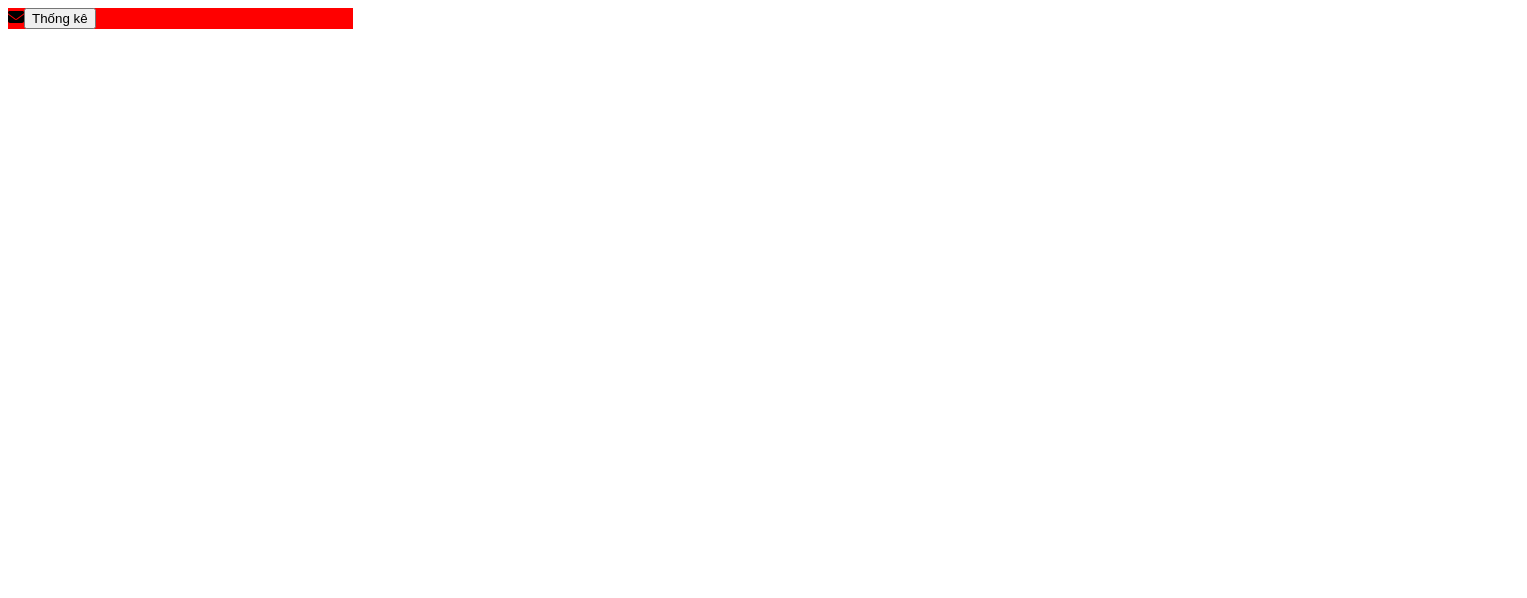
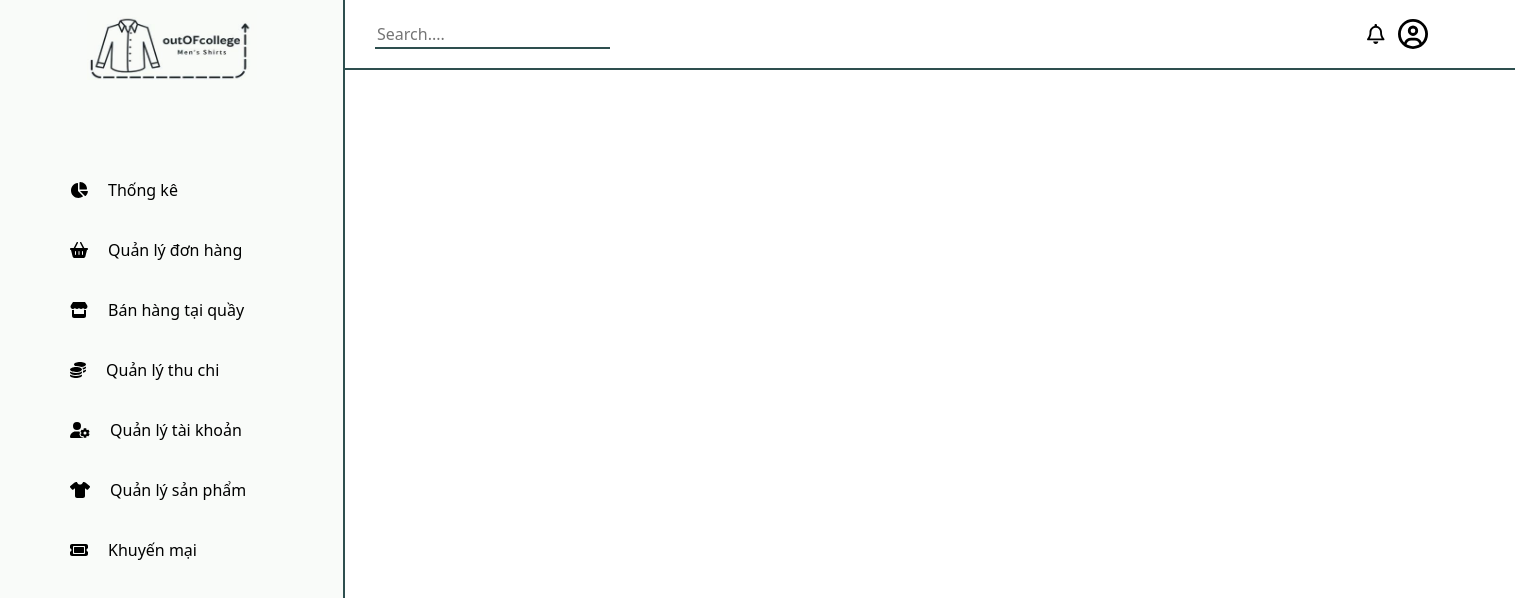
Before and after one commit to CThun02/UD-HN_1998-outOFcollege, a React (Create React App) app in the folder fe-ms/: page /controller/v1/admin in a window 1280 px wide. Shown: the top 598 px of the page, 1527 px wide, since content can reach past the window. Built offline with nearby package versions, Linux system fonts and the light colour scheme.

Commit message:
ms-create(admin-index): createa fe admin index

```diff
--- a/fe-ms/src/App.js
+++ b/fe-ms/src/App.js
@@ -1,9 +1,14 @@
+import { BrowserRouter, Routes, Route } from "react-router-dom";
 import IndexAdmin from "./components/admins/IndexAdmin";
 
 function App() {
   return (
     <div>
-      <IndexAdmin />
+      <BrowserRouter>
+        <Routes>
+          <Route path="/controller/v1/admin" element={<IndexAdmin />} />
+        </Routes>
+      </BrowserRouter>
     </div>
   );
 }
--- a/fe-ms/src/components/admins/IndexAdmin.js
+++ b/fe-ms/src/components/admins/IndexAdmin.js
@@ -1,9 +1,11 @@
 import Sidebar from "./sidebar/Sidebar";
+import Nav from "./nav/Nav";
 
 function IndexAdmin() {
   return (
-    <div>
+    <div className="index-admin">
       <Sidebar />
+      <Nav />
     </div>
   );
 }
--- a/fe-ms/src/components/admins/function-admin/FunctionButton.js
+++ b/fe-ms/src/components/admins/function-admin/FunctionButton.js
@@ -1,12 +1,15 @@
 import { FontAwesomeIcon } from "@fortawesome/react-fontawesome";
-import { faEnvelope } from "@fortawesome/free-solid-svg-icons";
+import styles from "./FunctionButton.module.css";
 
-function FunctionButton({ text }) {
+function FunctionButton({ icon, textFunction }) {
   return (
-    <div>
-      <FontAwesomeIcon icon={faEnvelope} />
-
-      <button>{text}</button>
+    <div className={styles.hover}>
+      <a href="#" className={styles.link}>
+        <p className={styles.lineHeight}>
+          <FontAwesomeIcon icon={icon} className={styles.icon} />
+          {textFunction}
+        </p>
+      </a>
     </div>
   );
 }
--- /dev/null
+++ b/fe-ms/src/components/admins/function-admin/FunctionButton.module.css
@@ -0,0 +1,55 @@
+.backgroundColor {
+  background-color: #f9fbf9;
+  background-position: -100%;
+  background-size: 200% auto;
+  transition: background-position 0.5s ease;
+}
+
+.link {
+  color: #000;
+  text-decoration: none;
+}
+
+.link:hover {
+  height: 100% !important;
+  color: #1450a3;
+}
+
+.link:active {
+  color: red;
+  background-color: red;
+  font-weight: bold;
+}
+
+.border {
+  border: 0 solid blue;
+  border-radius: 0 8px 8px 0;
+}
+
+.hover:hover {
+  cursor: pointer;
+  color: #1450a3;
+  background-position: 100%;
+  background-color: #e0e0e0;
+  border-left: 10px solid #325e9c;
+  font-weight: 600;
+}
+
+.hover:active {
+  cursor: pointer;
+  color: #1450a3;
+  background-position: 100%;
+  background-color: #e0e0e0;
+  border-left: 10px solid #325e9c;
+  font-weight: 600;
+}
+
+.lineHeight {
+  margin: 0;
+  line-height: 60px;
+}
+
+.icon {
+  margin-right: 20px;
+  margin-left: 70px;
+}
--- /dev/null
+++ b/fe-ms/src/components/admins/nav/Nav.js
@@ -0,0 +1,40 @@
+import {} from "@fortawesome/free-solid-svg-icons";
+import { faCircleUser, faBell } from "@fortawesome/free-regular-svg-icons";
+
+import styles from "./Nav.module.css";
+
+import { FontAwesomeIcon } from "@fortawesome/react-fontawesome";
+import { Link } from "react-router-dom";
+
+function Nav() {
+  return (
+    <div className={styles.nav}>
+      <div className={`row `}>
+        <div className={`col-6 `}>
+          <div className={styles.navLeft}>
+            <input type="text" placeholder="Search...." />
+          </div>
+        </div>
+
+        <div className={`col-6 `}>
+          <div className={styles.navRight}>
+            <Link to="/">
+              <FontAwesomeIcon
+                icon={faBell}
+                className={styles.iconNotification}
+              />
+            </Link>
+            <Link to="/">
+              <FontAwesomeIcon
+                icon={faCircleUser}
+                className={styles.iconUser}
+              />
+            </Link>
+          </div>
+        </div>
+      </div>
+    </div>
+  );
+}
+
+export default Nav;
--- /dev/null
+++ b/fe-ms/src/components/admins/nav/Nav.module.css
@@ -0,0 +1,54 @@
+.nav {
+  position: absolute;
+  top: 0px;
+  display: inline-block;
+  height: 70px;
+  width: 1170px;
+  padding-top: 10px;
+  border-bottom: 2px solid #2e4f4f;
+}
+
+.navLeft {
+  height: 50px;
+  margin-left: 30px;
+  display: flex;
+  align-items: center;
+}
+
+.navLeft input {
+  border: none;
+  border-bottom: 2px solid #2e4f4f;
+}
+
+.navRight {
+  height: 50px;
+  margin-left: 30px;
+  display: flex;
+  align-items: center;
+  justify-content: flex-end;
+  margin-right: 80px;
+}
+
+.iconUser,
+.iconNotification {
+  margin-left: 7px;
+  margin-right: 7px;
+  color: #000;
+}
+
+.iconUser {
+  font-size: 30px !important;
+}
+
+.iconNotification {
+  font-size: 20px;
+}
+
+.iconUser:hover,
+.iconNotification:hover {
+  color: #325e9c;
+}
+
+.navLeft input:focus {
+  border-bottom: 2px solid black;
+}
--- a/fe-ms/src/components/admins/sidebar/Sidebar.js
+++ b/fe-ms/src/components/admins/sidebar/Sidebar.js
@@ -1,14 +1,35 @@
 import FunctionButton from "../function-admin/FunctionButton";
+import {
+  faBasketShopping,
+  faChartPie,
+  faCoins,
+  faShirt,
+  faStore,
+  faTicket,
+  faUserGear,
+} from "@fortawesome/free-solid-svg-icons";
+
+import styles from "./Sidebar.module.css";
 
 function Sidebar() {
-  const styleSidebar = {
-    width: "345px",
-    backgroundColor: "red",
-  };
+  return (
+    <div className={styles.sidebar}>
+      <div className={styles.logo}>
+        <img src="/image/logo/logo-men's-shopping.jpg" alt="Men's Shirt Shop" />
+      </div>
 
-  return (
-    <div style={styleSidebar}>
-      <FunctionButton icon={"coffee"} text={"Thống kê"} />
+      <div className={styles.styleSidebar}>
+        <FunctionButton icon={faChartPie} textFunction={"Thống kê"} />
+        <FunctionButton
+          icon={faBasketShopping}
+          textFunction={"Quản lý đơn hàng"}
+        />
+        <FunctionButton icon={faStore} textFunction={"Bán hàng tại quầy"} />
+        <FunctionButton icon={faCoins} textFunction={"Quản lý thu chi"} />
+        <FunctionButton icon={faUserGear} textFunction={"Quản lý tài khoản"} />
+        <FunctionButton icon={faShirt} textFunction={"Quản lý sản phẩm"} />
+        <FunctionButton icon={faTicket} textFunction={"Khuyến mại"} />
+      </div>
     </div>
   );
 }
--- /dev/null
+++ b/fe-ms/src/components/admins/sidebar/Sidebar.module.css
@@ -0,0 +1,19 @@
+.sidebar {
+  background-color: #f9fbf9;
+  height: 746px;
+  width: 345px;
+  border-right: 2px solid #2e4f4f;
+  display: inline-block;
+}
+
+.logo {
+  padding-top: 10px;
+  display: flex;
+  justify-content: center;
+  margin-bottom: 80px;
+}
+
+.logo img {
+  width: 170px;
+  height: 70px;
+}
--- a/fe-ms/src/index.js
+++ b/fe-ms/src/index.js
@@ -1,6 +1,8 @@
 import React from "react";
 import ReactDOM from "react-dom/client";
 import App from "./App";
+
+import "bootstrap/dist/css/bootstrap.css";
 
 const root = ReactDOM.createRoot(document.getElementById("root"));
 root.render(
```
Also changed, not shown: fe-ms/src/components/element/drop-downList/DropDownList.js (added, +33 -0 lines), fe-ms/public/image/logo/logo-men's-shopping.jpg (added).
